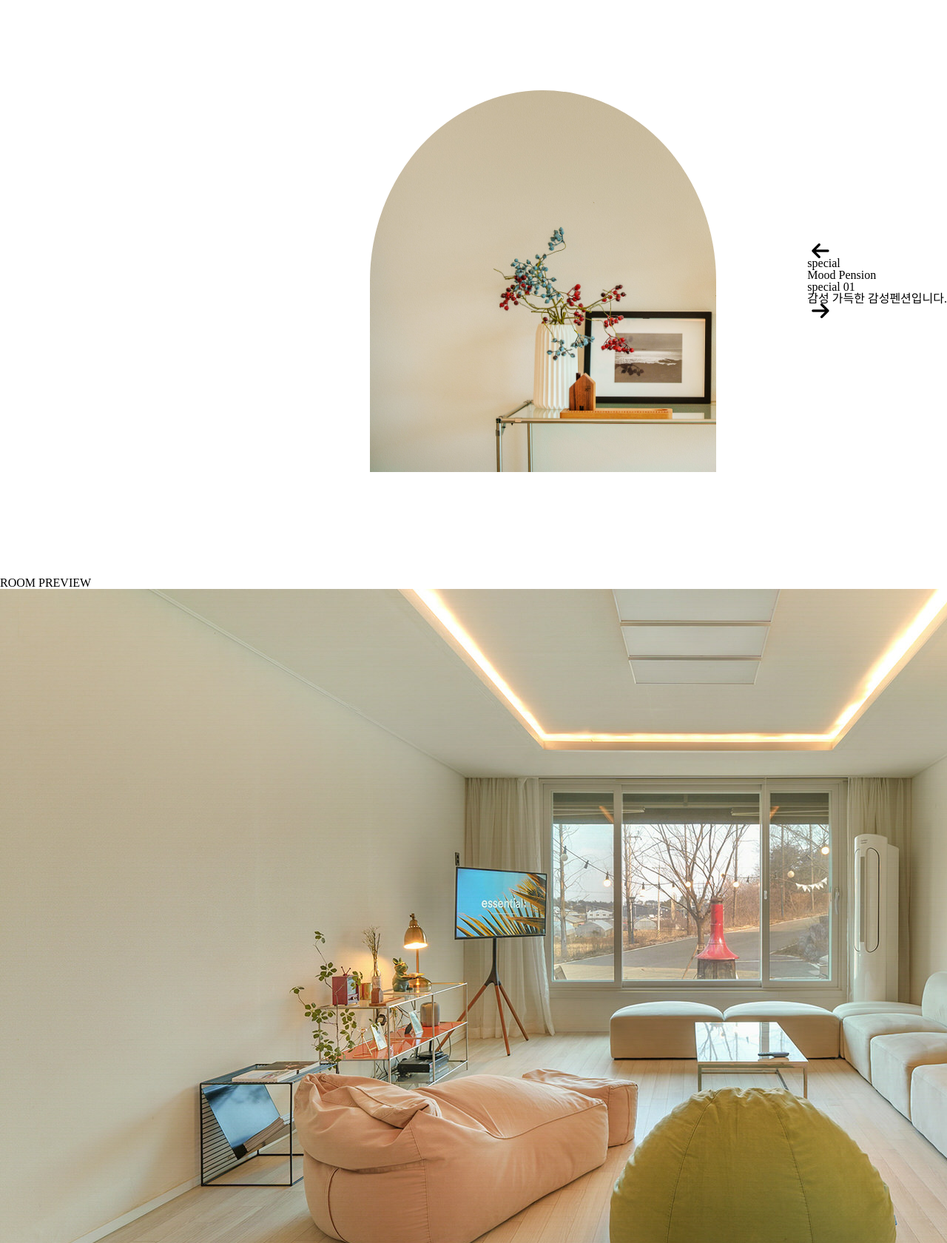
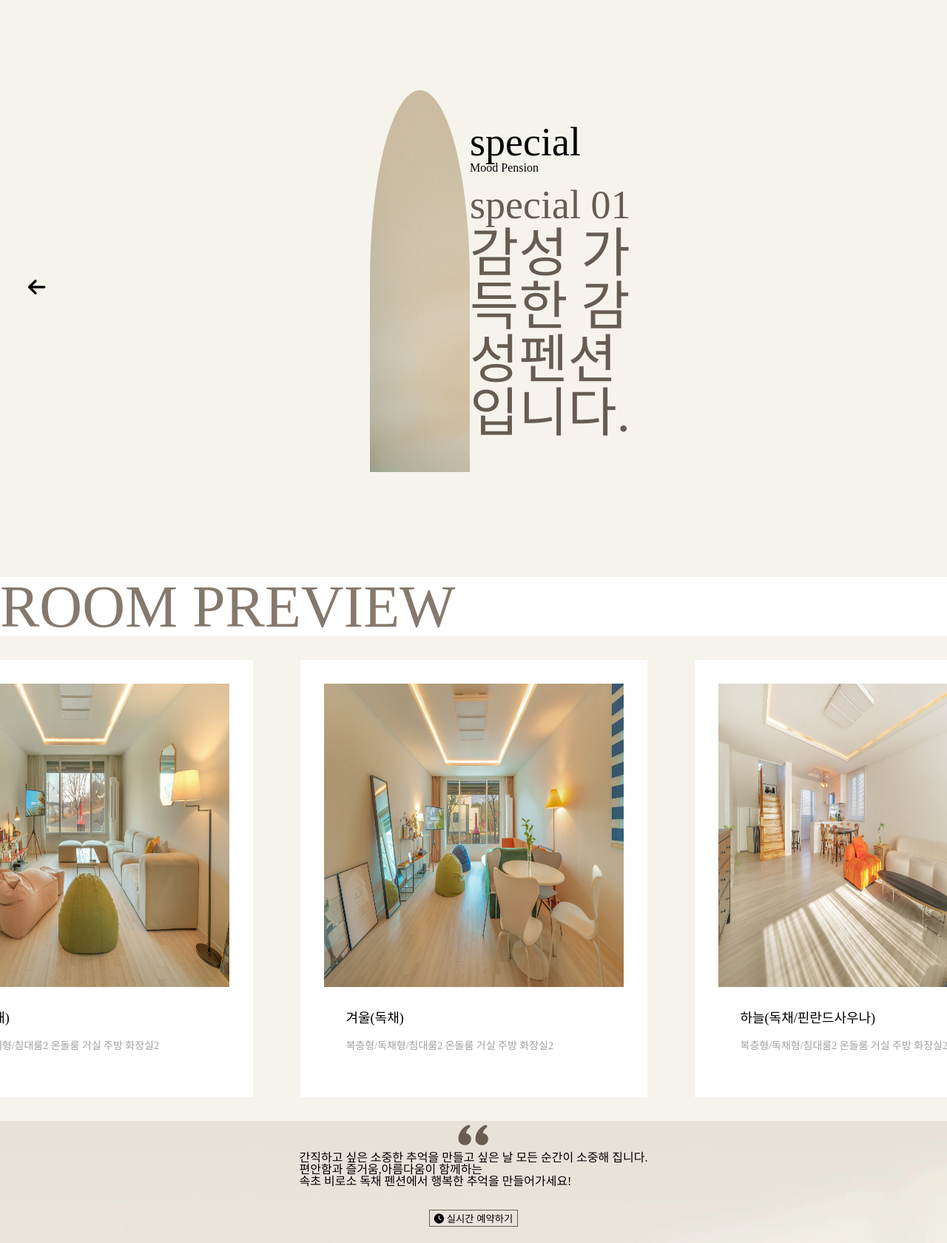
Before and after one commit to subinhong-web/BIROSO_copy, a plain HTML site: page index.html in a window 1280 px wide. Shown: the part 1820-3500 px from the top of the page at 74% size. Drawn offline with Linux system fonts and the light colour scheme; a web font is replaced by a local one.

Commit message:
BIROSO_copy

```diff
--- a/css/style.css
+++ b/css/style.css
@@ -9,6 +9,20 @@
 @font-face {
     font-family: '116watermelon';
     src: url('https://gcore.jsdelivr.net/gh/projectnoonnu/noonfonts_six@1.0/116watermelon.woff') format('woff');
+    font-weight: normal;
+    font-style: normal;
+}
+
+@font-face {
+    font-family: 'Cafe24Lovingu';
+    src: url('https://fastly.jsdelivr.net/gh/projectnoonnu/2405-3@1.1/Cafe24Lovingu.woff2') format('woff2');
+    font-weight: normal;
+    font-style: normal;
+}
+
+@font-face {
+    font-family: 'MapoDacapo';
+    src: url('https://fastly.jsdelivr.net/gh/projectnoonnu/noonfonts_2001@1.1/MapoDacapoA.woff') format('woff');
     font-weight: normal;
     font-style: normal;
 }
@@ -93,20 +107,151 @@ header {
     align-items: center;
     width: 100%;
     height: 800px;
+    position: relative;
+    background-color: #F6F3EC;
 }
 
 .text_2_top > figure {
     background: url(../image/메인\ 이미지2.jpg);
+    background-size: cover;
+    background-color: #000;
     width: 468px;
     height: 516px;
-    background-size: cover;
     border-radius: 50% 50% 0 0;
     margin-left: 500px;
 }
 
-.text_2_center > button {
+.button_box > button {
     border: none;
     background: none;
+
+}
+
+.button_box {
+    position: absolute;
+    top: 50%;
+    display: flex;
+    justify-content: space-between;
+    width: 100%;
+    left: 0;
+    padding: 0 32px;
+}
+
+.text_2_center {
+    margin-right: 400px;
+}
+
+.text_2_center > p > span {
+    font-family: 'Cafe24Lovingu';
+    font-size: 54px;
+}
+
+.text_2_center > .text_2 {
+    font-family: 'MapoDacapo';
+    font-size: 72px;
+    font-weight: 100;
+    color: #665c52;
+}
+
+.main_text_2_bottom {
+    display: flex;
+    justify-content: center;
+    background-color: #F6F3EC;
+}
+
+.main_text_2_bottom > figure {
+    background: #fff;
+    padding: 32px;
+    margin: 32px;
+}
+
+.main_text > h2 {
+    font-size: 80px;
+    color: #85796E;
+    font-family: 'MaruBuri';
+}
+
+.main_text_2_bottom > figure > img {
+    width: 405px;
+    height: 410px;
+}
+
+.main_text_2_bottom > figure > p {
+    font-size: 18px;
+    padding: 30px;
+}
+
+.main_text_2_bottom > figure > p > span {
+    color: #A0A0A0;
+    font-size: 14px;
+}
+
+.bottom_reservation {
+    background: url(../image/하단\ 예약\ 백그라운드\ 이미지.png);
+    width: 100%;
+    height: 600px;
+    display: flex;
+    flex-direction: column;
+    align-items: center;
+}
+
+.bottom_reservation > .bottom_btn > button {
+    border: 1px solid #665c52;
+    background: none;
+    margin: 30px;
 }
 
 /* main 끝 */
+
+/* footer 시작 */
+
+footer {
+    background-color: #ede9df;
+    width: 100%;
+    height: 300px;
+}
+
+.footer_top,
+.footer_center,
+.footer_bottom_text,
+.footer_bottom_text_2,
+.footer_bottom_text_3 {
+    display: flex;
+    justify-content: center;
+
+}
+
+.footer_top > a,
+.footer_bottom_text_2 > a,
+.footer_bottom_text_3 > a {
+    text-decoration: none;
+}
+
+.footer_center > button {
+    border: none;
+    background: none;
+    font-size: 26px;
+    margin: 30px;
+}
+
+.footer_top {
+    padding-top: 40px;
+}
+
+.footer_top > p {
+    margin-right: 20px;
+}
+
+.footer_bottom_text {
+    margin-bottom: 20px;
+}
+
+.footer_bottom_text > P {
+    color: #A0A0A0;
+    font-size: 12px;
+}
+
+.footer_bottom_text > P > span {
+    color: #000;
+}
+/* footer 끝 */
--- a/index.html
+++ b/index.html
@@ -28,8 +28,10 @@
     </header>
 
     <main>
+        <section>
             <div class="main_text_1">
                 <img src="./image/메인 이미지.jpg" alt="메인 방 사진">
+                <!-- 아무 기능 하지 않는 이미지로 figure로 백그라운드 이미지 -->
                 <div>
                     <p>
                         The clear forest
@@ -48,17 +50,22 @@
                     </span>
                 </div>
             </div>
+        </section>
 
             <div class="main_text_2">
                 <div class="text_2_top">
+                    <!-- 메인 섹션 4개로 나눠서 만들기 -->
                     <figure></figure>
 
                     <div class="text_2_center">
-
+                        <div class="button_box">
                             <button>
                                 <i class="fa-solid fa-arrow-left fa-2xl"></i>
                             </button>
-
+                            <button>
+                                <i class="fa-solid fa-arrow-right fa-2xl"></i>
+                            </button>
+                        </div>
                         <p>
                             <span>
                                 special
@@ -67,29 +74,34 @@
                             Mood Pension
                         </p>
 
-                    <p>
+                        <p class="text_2">
+                            <span>
                                 special 01
+                            </span>
                             <br>
                             감성 가득한 감성펜션입니다.
                         </p>
 
-                    <button>
-                        <i class="fa-solid fa-arrow-right fa-2xl"></i>
-                    </button>
-
                     </div>
                 </div>
 
-            <div class="main_text_2_bottom">
+            <div class="main_text">
                 <h2>
                     ROOM PREVIEW
+                    <!-- 이 문자를 뒤로 보내고 싶으면 position사용, div로 감쌀 필요가 없음. -->
                 </h2>
+            </div>
+
+            <div class="main_text_2_bottom">
                 <figure>
                     <img src="./image/여름 방 사진.jpg" alt="여름 독채">
                     <p>
                         여름(독채)
                         <br>
+                        <br>
+                        <span>
                             복층형/독채형/침대룸2 온돌룸 거실 주방 화장실2
+                        </span>
                     </p>
                 </figure>
 
@@ -98,7 +110,10 @@
                     <p>
                         겨울(독채)
                         <br>
+                        <br>
+                        <span>
                             복층형/독채형/침대룸2 온돌룸 거실 주방 화장실2
+                        </span>
                     </p>
                 </figure>
 
@@ -107,15 +122,19 @@
                     <p>
                         하늘(독채/핀란드사우나)
                         <br>
+                        <br>
+                        <span>
                             복층형/독채형/침대룸2 온돌룸 거실 주방 화장실2
+                        </span>
                     </p>
                 </figure>
             </div>
             </div>
+        </article>
 
         <div class="bottom_reservation">
             <h2>
-                "
+                <img src="./image/이게 왜 이미지.png" alt="">
             </h2>
             <p>
                 간직하고 싶은 소중한 추억을 만들고 싶은 날 모든 순간이 소중해 집니다.
@@ -124,10 +143,12 @@
                 <br>
                 속초 비로소 독채 펜션에서 행복한 추억을 만들어가세요!
             </p>
+            <div class="bottom_btn">
                 <button>
                     <i class="fa-solid fa-clock"></i>
                     실시간 예약하기
                 </button>
+            </div>
         </div>
     </main>
 
```
Also changed, not shown: image/이게 왜 이미지.png (added). Lines whose indentation alone changed are shown as unchanged.
